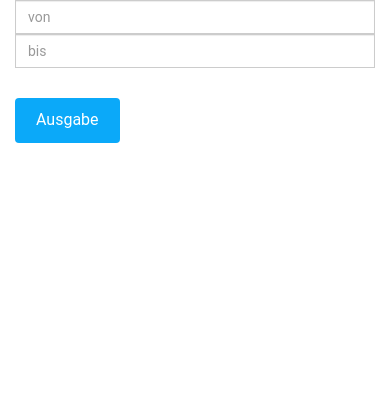
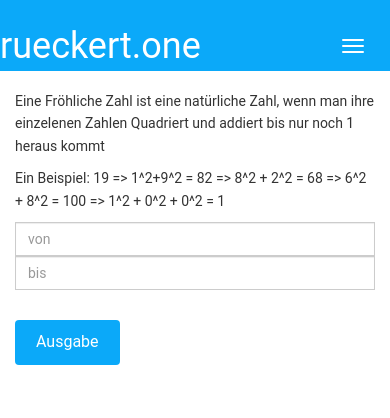
Before and after one commit to rjr910/ideas2, a plain HTML site: page happyNumbers.html in a window 390 px wide. Drawn offline with Linux system fonts and the light colour scheme.

Commit message:
Added Top-Menu to happyNumbers

```diff
--- a/happyNumbers.html
+++ b/happyNumbers.html
@@ -5,7 +5,7 @@
     <meta charset="utf-8">
     <meta http-equiv="X-UA-Compatible" content="IE=edge">
     <meta name="viewport" content="width=device-width, initial-scale=1">
-    <title>rueckert . 1</title>
+    <title>rueckert . 1 - Happy Numbers</title>
 
     <!-- Bootstrap -->
     <link href="css/bootstrap.min.css" rel="stylesheet">
@@ -17,13 +17,36 @@
 </head>
 
 <body>
-    <div class="container">
-        <input size="35" class="form-control" type="number" placeholder="von" id="from"/>
-        <input size="35" class="form-control" type="number" placeholder="bis" id="to"/>
-
+    <header id="header">
+        <nav class="navbar navbar-fixed-top" role="banner">
+            <div class="container">
+                <div class="navbar-header">
+                    <button type="button" class="navbar-toggle" data-toggle="collapse" data-target=".navbar-collapse">
+                        <span class="sr-only">Toggle navigation</span>
+                        <span class="icon-bar"></span>
+                        <span class="icon-bar"></span>
+                        <span class="icon-bar"></span>
+                    </button>
+                    <a class="navbar-brand" href="index.html">rueckert.one</a>
+                </div>
+                <div class="collapse navbar-collapse navbar-right">
+                    <ul class="nav navbar-nav">
+                    </ul>
+                </div>
+            </div>
+            <!--/.container-->
+        </nav>
+        <!--/nav-->
+    </header>
+    <!--/header-->
+    <div class="container" id="feature">
+        <p>Eine Fröhliche Zahl ist eine natürliche Zahl, wenn man ihre einzelenen Zahlen Quadriert und addiert bis nur noch
+            1 heraus kommt</p>
+        <p>Ein Beispiel: 19 => 1^2+9^2 = 82 => 8^2 + 2^2 = 68 => 6^2 + 8^2 = 100 => 1^2 + 0^2 + 0^2 = 1</p>
+        <input size="35" class="form-control" type="number" placeholder="von" id="from" />
+        <input size="35" class="form-control" type="number" placeholder="bis" id="to" />
         <button class="btn btn-primary" id="output">Ausgabe</button>
-        <div class="col-md-12" id="happyNumbers"></div>
-
+        <div id="happyNumbers"></div>
     </div>
     <script src="js/jquery-2.1.1.min.js"></script>
     <script src="js/bootstrap.min.js"></script>
```
